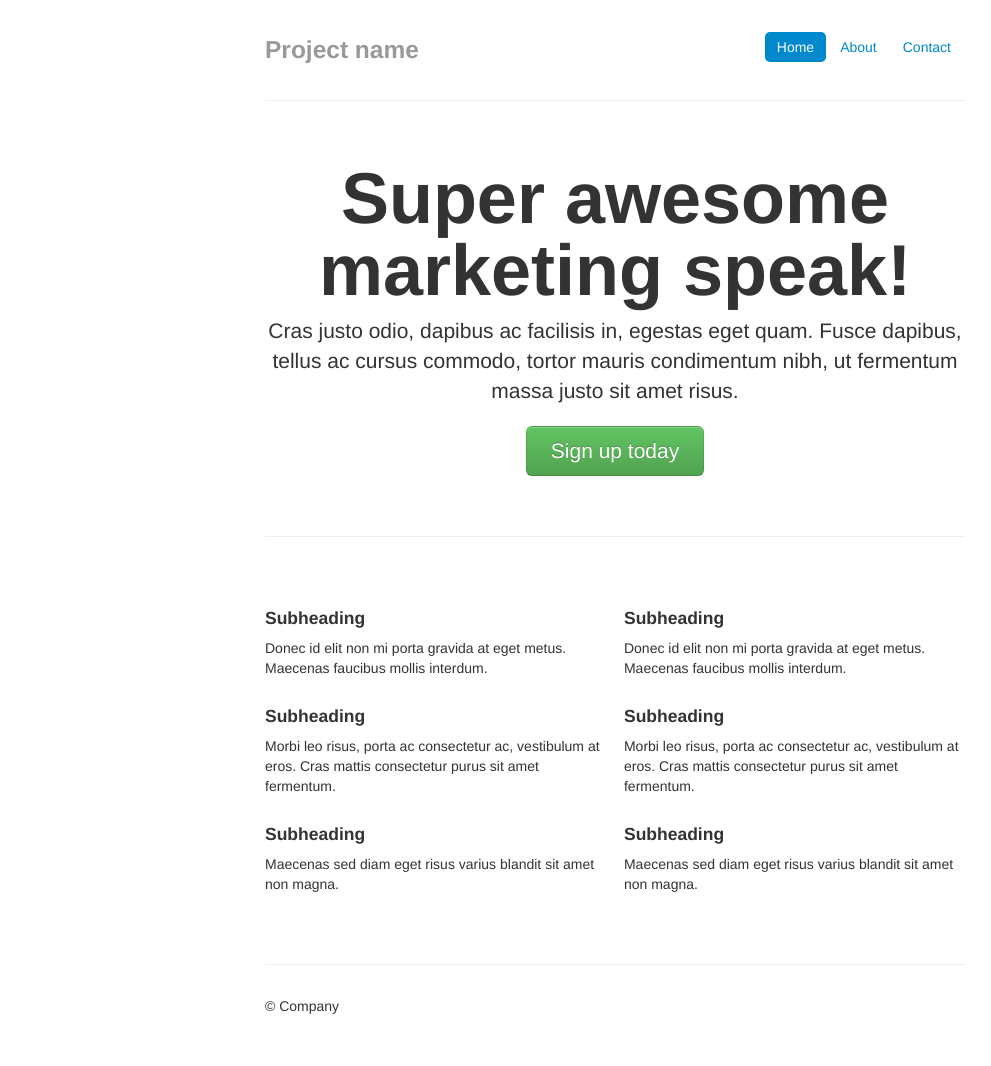
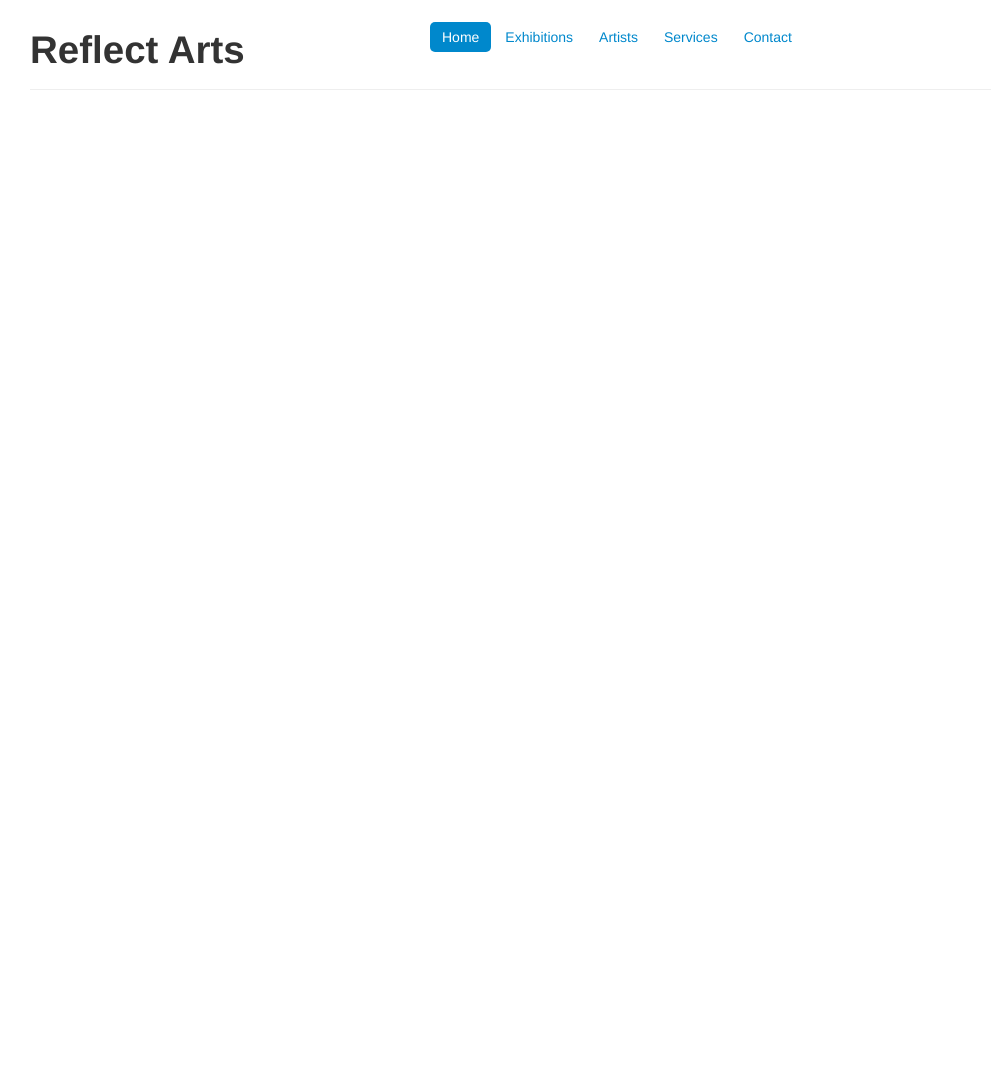
Before and after one commit to bpatyi/reflectarts, a Django app: template templates/base.html in a window 1280 px wide. Shown: the whole page, without its empty margins (25-1016 px from the left). After the commit the page ends 90 px from the top, so only its background shows below. Run offline with Django 3.2, Linux system fonts and the light colour scheme; the template is opened without the code that fills it, so the values that code supplies are empty; some libraries are stand-ins or nearby versions.

Commit message:
WIP template base

```diff
--- a/templates/base.html
+++ b/templates/base.html
@@ -2,55 +2,21 @@
 <html lang="en">
   <head>
     <meta charset="utf-8">
-    <title>Template &middot; Bootstrap</title>
+    <title>{% block title %} Reflect Arts {% block subtitle %}{% endblock %}{% endblock%}</title>
     <meta name="viewport" content="width=device-width, initial-scale=1.0">
     <meta name="description" content="">
     <meta name="author" content="">
 
     <!-- Le styles -->
     <link href="{{ STATIC_URL }}css/bootstrap.css" rel="stylesheet">
-    <style type="text/css">
-      body {
-        padding-top: 20px;
-        padding-bottom: 40px;
-      }
+    <link href="{{ STATIC_URL }}css/bootstrap-responsive.css" rel="stylesheet">
+    <link href="{{ STATIC_URL }}css/style.css" rel="stylesheet">
 
-      /* Custom container */
-      .container-narrow {
-        margin: 0 auto;
-        max-width: 700px;
-      }
-      .container-narrow > hr {
-        margin: 30px 0;
-      }
-
-      /* Main marketing message and sign up button */
-      .jumbotron {
-        margin: 60px 0;
-        text-align: center;
-      }
-      .jumbotron h1 {
-        font-size: 72px;
-        line-height: 1;
-      }
-      .jumbotron .btn {
-        font-size: 21px;
-        padding: 14px 24px;
-      }
-
-      /* Supporting marketing content */
-      .marketing {
-        margin: 60px 0;
-      }
-      .marketing p + h4 {
-        margin-top: 28px;
-      }
-    </style>
-    <link href="{{ STATIC_URL }}css/bootstrap-responsive.css" rel="stylesheet">
 
     <!-- HTML5 shim, for IE6-8 support of HTML5 elements -->
     <!--[if lt IE 9]>
-      <script src="../assets/js/html5shiv.js"></script>
+      <script src="{{ STATIC_URL }}js/html5shiv.js"></script>
+      <script src="{{ STATIC_URL }}js/html5shiv-printshiv.js"></script>
     <![endif]-->
 
     <!-- Fav and touch icons -->
@@ -63,58 +29,45 @@
 
   <body>
 
-    <div class="container-narrow">
+    <div class="container">
 
-      <div class="masthead">
-        <ul class="nav nav-pills pull-right">
-          <li class="active"><a href="#">Home</a></li>
-          <li><a href="#">About</a></li>
-          <li><a href="#">Contact</a></li>
-        </ul>
-        <h3 class="muted">Project name</h3>
-      </div>
+        <header id="header">
 
-      <hr>
+            <div class="page-header">
+                <div class="row">
+                    <div class="span4">
+                        <h1>Reflect Arts</h1>
+                    </div>
+                    <div class="span8">
+                        <ul class="nav nav-pills">
+                            <li class="active">
+                                <a href="#">Home</a>
+                            </li>
+                            <li>
+                                <a href="#">Exhibitions</a>
+                            </li>
+                            <li>
+                                <a href="#">Artists</a>
+                            </li>
+                            <li>
+                                <a href="#">Services</a>
+                            </li>
+                            <li>
+                                <a href="#">Contact</a>
+                            </li>
+                        </ul>
+                    </div>
+                </div>
 
-      <div class="jumbotron">
-        <h1>Super awesome marketing speak!</h1>
-        <p class="lead">Cras justo odio, dapibus ac facilisis in, egestas eget quam. Fusce dapibus, tellus ac cursus commodo, tortor mauris condimentum nibh, ut fermentum massa justo sit amet risus.</p>
-        <a class="btn btn-large btn-success" href="#">Sign up today</a>
-      </div>
+            </div>
 
-      <hr>
+        </header><!-- header -->
 
-      <div class="row-fluid marketing">
-        <div class="span6">
-          <h4>Subheading</h4>
-          <p>Donec id elit non mi porta gravida at eget metus. Maecenas faucibus mollis interdum.</p>
+        <div id="content-wrapper"></div><!-- content-wrapper -->
 
-          <h4>Subheading</h4>
-          <p>Morbi leo risus, porta ac consectetur ac, vestibulum at eros. Cras mattis consectetur purus sit amet fermentum.</p>
+        <footer id="footer"></footer><!-- footer -->
 
-          <h4>Subheading</h4>
-          <p>Maecenas sed diam eget risus varius blandit sit amet non magna.</p>
-        </div>
-
-        <div class="span6">
-          <h4>Subheading</h4>
-          <p>Donec id elit non mi porta gravida at eget metus. Maecenas faucibus mollis interdum.</p>
-
-          <h4>Subheading</h4>
-          <p>Morbi leo risus, porta ac consectetur ac, vestibulum at eros. Cras mattis consectetur purus sit amet fermentum.</p>
-
-          <h4>Subheading</h4>
-          <p>Maecenas sed diam eget risus varius blandit sit amet non magna.</p>
-        </div>
-      </div>
-
-      <hr>
-
-      <div class="footer">
-        <p>&copy; Company</p>
-      </div>
-
-    </div> <!-- /container -->
+    </div><!-- container -->
 
     <!-- Le javascript
     ================================================== -->
```
